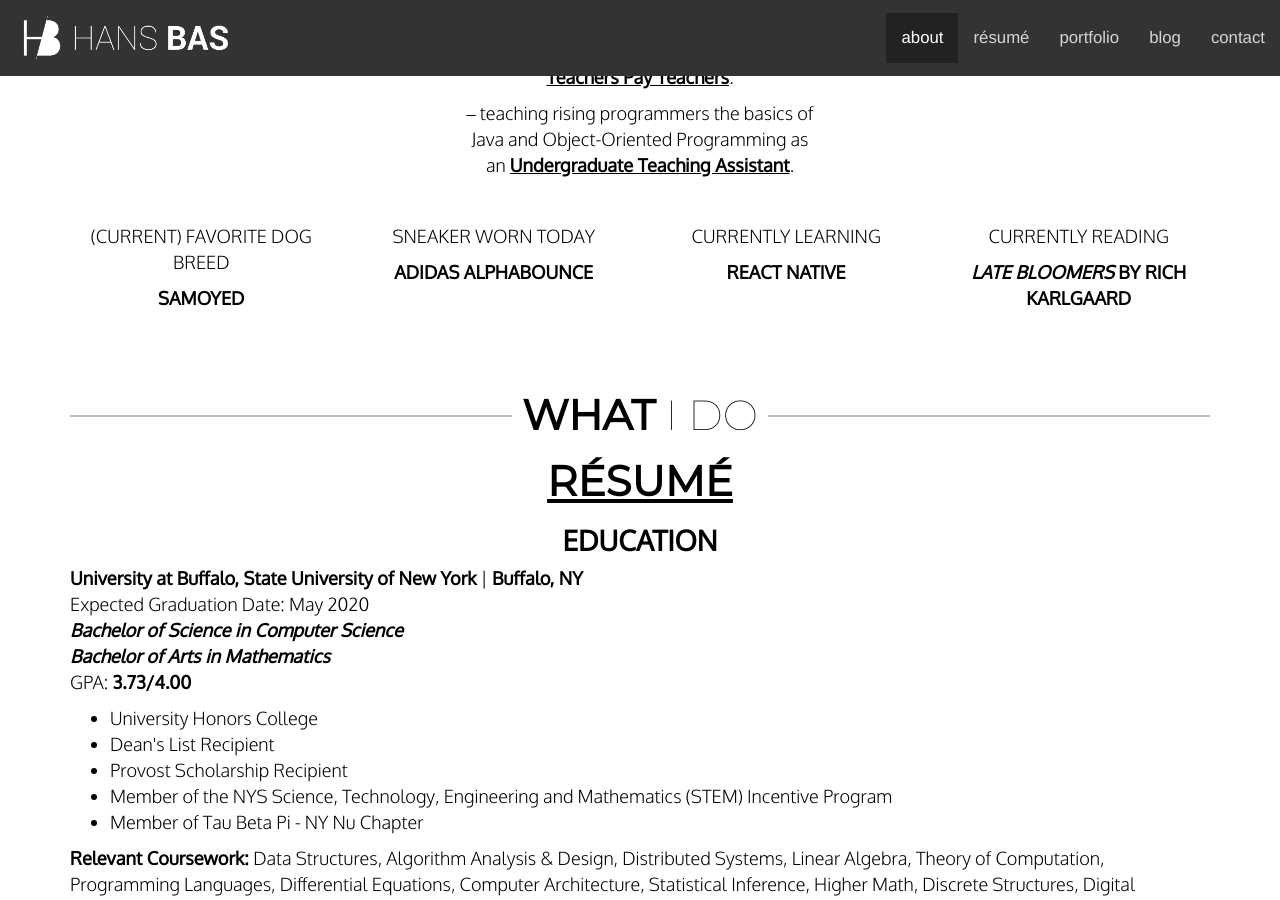
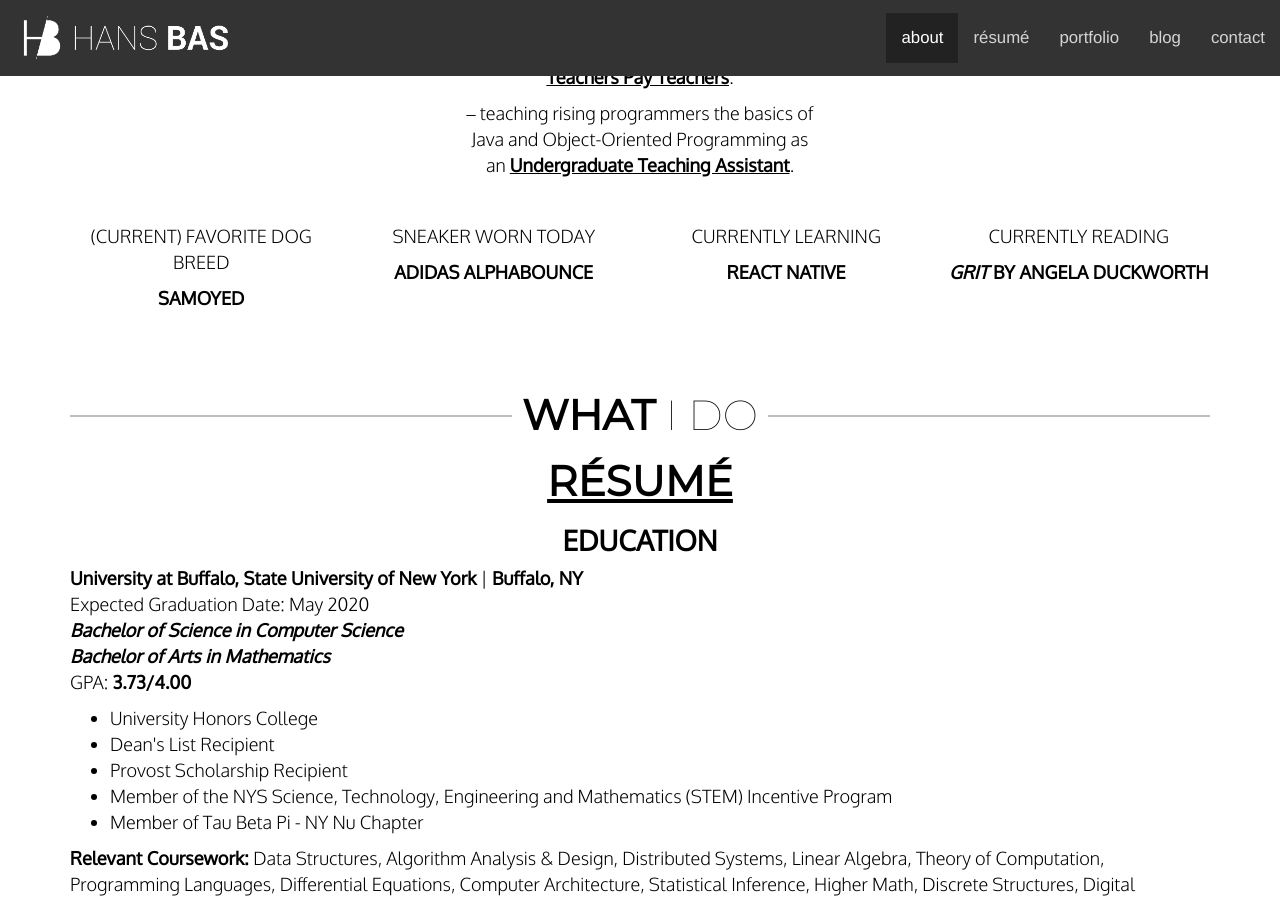
Before and after one commit to haanmiba/haanmiba.github.io, a Jekyll site: the page built from index.md, in a window 1280 px wide and 900 px high, scrolled down 1360 px. Built offline with Jekyll 4.4.1, drawn with Linux system fonts in a browser that asks for light colours; nearby versions of some CDN libraries.

Commit message:
Update about.yml

```diff
--- a/_data/about.yml
+++ b/_data/about.yml
@@ -7,5 +7,5 @@ dog: "Samoyed"
 sneaker: "Adidas Alphabounce"
 learning: "React Native"
 reading:
-  book: "Late Bloomers"
-  author: "Rich Karlgaard"
+  book: "Grit"
+  author: "Angela Duckworth"
```
